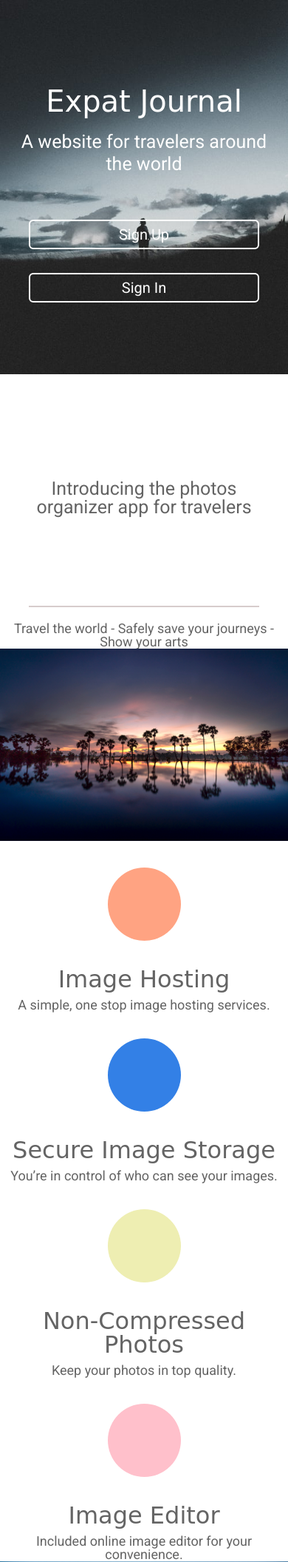
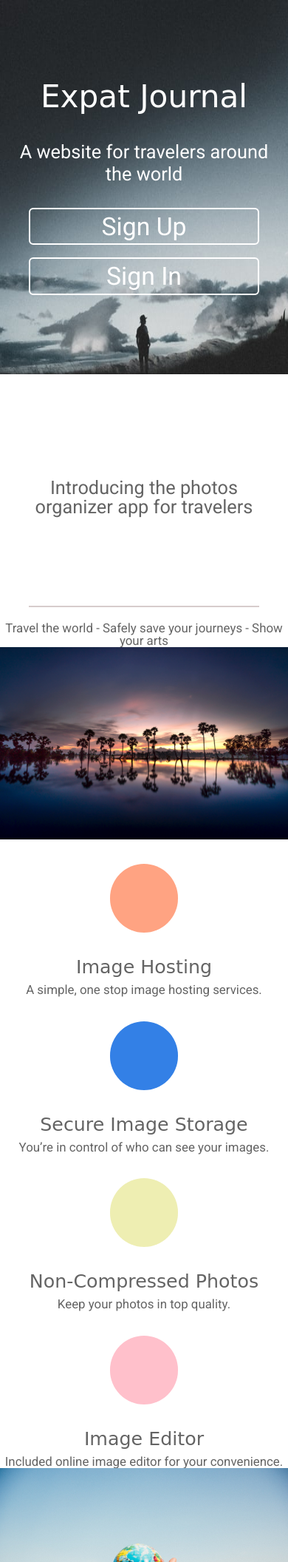
Before and after one commit to Build-Week-Expt-Journal-1/Landing-Page, a PHP site: page / in a window 390 px wide. Shown: the top 2112 px of the page at 74% size. Run offline with PHP 8.4, Linux system fonts and the light colour scheme.

Commit message:
changed font size to responsive

```diff
--- a/css/index.css
+++ b/css/index.css
@@ -147,11 +147,11 @@ h5 {
   font-family: 'Indie Flower', cursive;
 }
 h1 {
-  margin: 5% 0 0 0;
-  font-size: 4rem;
+  margin: 5vw;
+  font-size: 5vh;
 }
 h2 {
-  font-size: 3.2rem;
+  font-size: 3vh;
   padding-bottom: 10px;
 }
 h4 {
@@ -160,7 +160,6 @@ h4 {
 }
 p {
   line-height: 1.5;
-  font-size: 1.6rem;
   padding-bottom: 10px;
 }
 img {
@@ -175,14 +174,14 @@ img {
 }
 body {
   color: #646464;
-  font-size: 1.8rem;
+  font-size: 2vh;
   text-align: center;
 }
 body .background-img {
-  width: 100%;
+  width: 100vw;
   height: 60vh;
   background: url("../images/new-pic1.jpg");
-  background-size: cover;
+  background-size: 100vw 100vh;
 }
 body .banner-text {
   color: white;
@@ -190,23 +189,23 @@ body .banner-text {
 }
 body nav .button {
   border-radius: 0.6rem;
-  font-size: 2rem;
+  font-size: 4vh;
   border: 2px solid white;
   width: 80vw;
-  height: auto;
-  padding: 0.8rem 0;
+  height: 6vh;
+  padding: 0.8vh 0;
   color: white;
   text-align: center;
   vertical-align: middle;
-  margin: 10% auto 0;
+  margin: 0 auto 2vh;
 }
 body nav .button:hover {
   background-color: white;
   color: black;
 }
 body section p {
-  margin: 5%;
-  font-size: 2.5rem;
+  margin: 5vw;
+  font-size: 3vh;
   line-height: 3rem;
 }
 body section .img-formating {
@@ -236,10 +235,10 @@ body section .pink {
 body section .intro {
   display: flex;
   align-items: center;
-  margin: 5% 10%;
+  margin: 5vw 10vw;
   border-bottom: 2px solid rgba(202, 186, 186, 0.74);
   height: 35vh;
-  font-size: 2.5rem;
+  font-size: 3vh;
   line-height: 100%;
 }
 @media only screen and (min-width: 500px) {
@@ -251,7 +250,16 @@ body section .intro {
     background-color: rgba(224, 215, 215, 0.74);
   }
   .text-margin {
-    margin: 2% 5%;
+    margin: 2% 5vw;
+  }
+  h1 {
+    margin: 1vh;
+  }
+  body section p {
+    margin: 1vh;
+  }
+  body section .intro {
+    margin: 1vh;
   }
   body .box-shadow {
     box-shadow: 2px 3px rgba(202, 186, 186, 0.74);
@@ -272,11 +280,9 @@ body section .intro {
     width: 90vw;
   }
   body nav .button {
-    font-size: 1.6rem;
     width: 25vw;
     padding: 0.6rem 0;
-    height: auto;
-    margin: 5%;
+    margin: 1vh;
   }
 }
 @media only screen and (min-width: 1000px) {
@@ -286,8 +292,13 @@ body section .intro {
     width: 50%;
     box-sizing: border-box;
   }
+  body .banner-text {
+    color: black;
+    font-weight: 900;
+  }
   body .background-img {
     background: url("../images/new-pic5.jpg");
+    background-size: 100vw 100vh;
   }
   body .display-body-widescreen {
     display: flex;
--- a/less/global.less
+++ b/less/global.less
@@ -15,12 +15,12 @@ h1, h2, h3, h4, h5 {
 }
 
 h1 {
-    margin: @margin 0 0 0;
+    margin: @margin;
     font-size: @h1-font-size;
  }
 
 h2 {
-  font-size: 3.2rem;
+  font-size: @body-font-size*1.5;
   padding-bottom: 10px;
 }
 
@@ -31,8 +31,8 @@ h4 {
 
 p {
   line-height: 1.5;
-  font-size: 1.6rem;
   padding-bottom: 10px;
+
 }
 
 img {
--- a/less/home-page.less
+++ b/less/home-page.less
@@ -15,10 +15,10 @@ font-size: @body-font-size;
 text-align: center;
 
 .background-img{
-  width: 100%;
+  width: 100vw;
   height: 60vh;
   background: url("../images/new-pic1.jpg") ;
-  background-size: cover;
+  background-size: 100vw 100vh;
 }
 
 .banner-text{
@@ -32,15 +32,15 @@ nav {
 
    .button{
       border-radius: @border-radius;
-      font-size: 2rem;
+      font-size: @body-font-size*2;
       border: 2px solid white;
       width: 80vw;
-      height: auto;
-      padding: 0.8rem 0;
+      height: 6vh;
+      padding: 0.8vh 0;
       color: white;
       text-align: center;
       vertical-align: middle;
-      margin: @margin*2 auto 0;
+      margin: 0 auto 2vh;
 
   }
   .button:hover{
@@ -54,7 +54,7 @@ section {
 
   p{
       margin: @margin;
-      font-size: 2.5rem;
+      font-size: @body-font-size*1.5;
       line-height: 3rem;
   }
   .img-formating{
@@ -95,7 +95,7 @@ section {
       margin: @margin @margin*2;
       border-bottom: 2px solid darken(@body-background-color, 10%) ;
       height: 35vh;
-      font-size: 2.5rem;
+      font-size: @body-font-size*1.5;
       line-height: 100%;
   }
 
@@ -104,7 +104,7 @@ section {
 }
 
 // tablet view
-@media only screen and (min-width: 500px) {
+@media @tablet-size {
 .section-border{
   border-radius: @border-radius;
   background-color: white;
@@ -117,8 +117,19 @@ section {
   margin: 2% @margin;
 
 }
+h1{
+  margin: @margin-wide-screen;
+}
 
 body{
+  section {
+    p{
+      margin: @margin-wide-screen;
+    }
+    .intro{
+      margin: @margin-wide-screen;
+    }
+  }
   .box-shadow{
     box-shadow: 2px 3px darken(@body-background-color, 10%);
   }
@@ -140,19 +151,16 @@ body{
       width: @tablet-content-width;
   }
   nav {
-
       .button{
-          font-size: 1.6rem;
-          width: 25vw;
-          padding: 0.6rem 0;
-          height: auto;
-          margin: @margin;
-     }
+        width: 25vw;
+        padding: 0.6rem 0;
+        margin: @margin-wide-screen;
+      }
 }
 }
 
 }
-@media only screen and (min-width: 1000px) {
+@media @desktop-size {
 
 .container{
   margin: 0 auto;
@@ -162,9 +170,15 @@ body{
 }
 
 body{
+  .banner-text{
+    color: black;
+    font-weight: 900;
+  }
+
 
   .background-img{
   background: url("../images/new-pic5.jpg") ;
+  background-size: 100vw 100vh;
   }
 
   .display-body-widescreen{
--- a/less/variables.less
+++ b/less/variables.less
@@ -1,7 +1,12 @@
 @body-background-color: rgba(224, 215, 215, 0.74);
-@margin: 5%;
+@margin: 5vw;
+@margin-wide-screen: 1vh;
 @border-radius: 0.6rem;
-@h1-font-size: 4rem;
-@body-font-size: 1.8rem;
+@body-font-size: 2vh;
+@h1-font-size: @body-font-size*2.5;
+
 @desktop-content-width: 70vw;
 @tablet-content-width: 90vw;
+
+@tablet-size: ~"only screen and (min-width: 500px)";
+@desktop-size: ~"only screen and (min-width: 1000px)";
```
Also changed, not shown: images/new-pic5.jpg.
